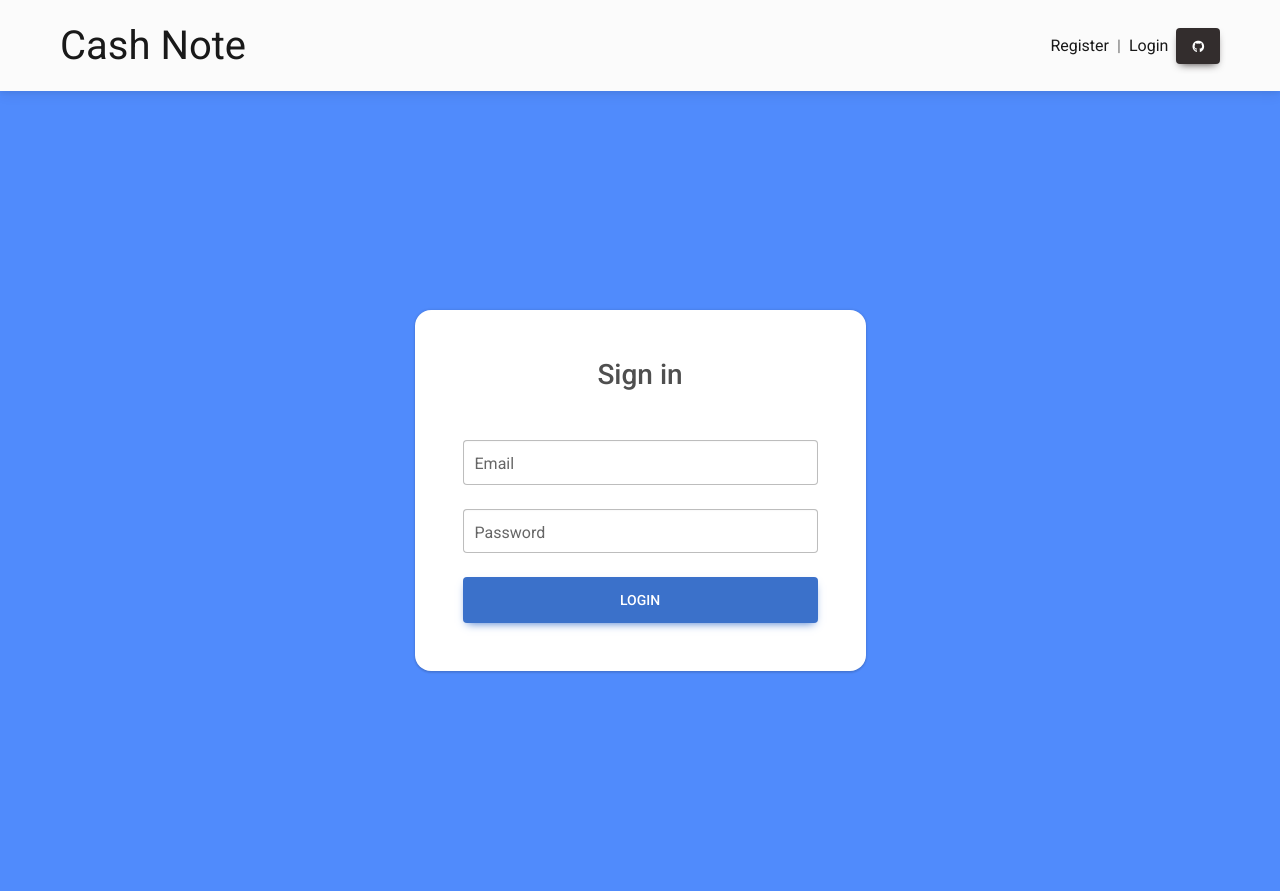
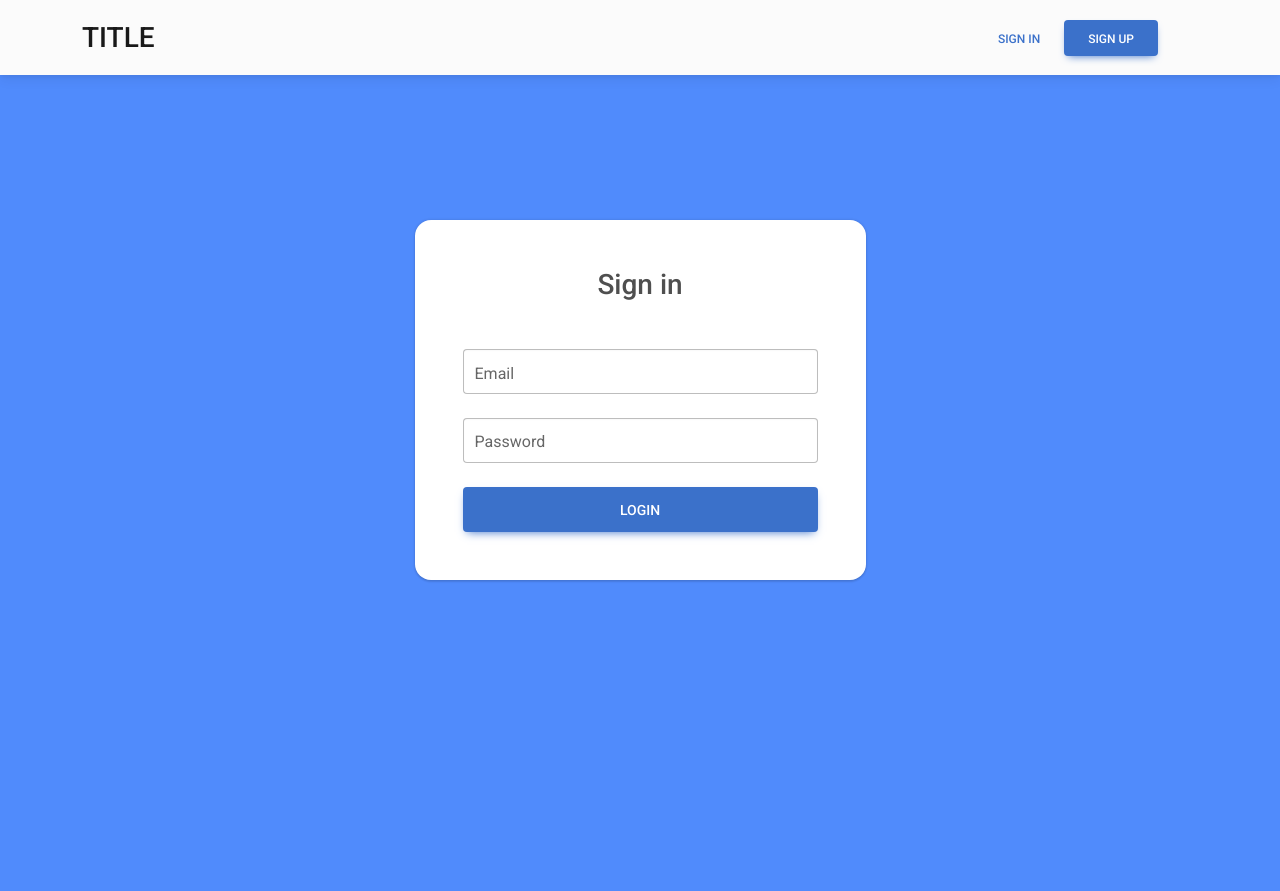
Before and after one commit to TatsumiVE/cash-book, a PHP site: page /auth/login.php in a window 1280 px wide. After the commit the page ends 582 px from the top, so only its background shows below. Run offline with PHP 8.4, Linux system fonts and the light colour scheme; some libraries are stand-ins or nearby versions.

Commit message:
add some style

```diff
--- a/auth/login.php
+++ b/auth/login.php
@@ -2,82 +2,64 @@
 
 require("../database.php");
 
-  if(isset($_SESSION['user'])){
+if (isset($_SESSION['user'])) {
   header('location: /');
   exit();
 }
 
 
 $errors = [];
-  if(isset($_POST['email'])&&($_POST['password'])){
+if (isset($_POST['email']) && ($_POST['password'])) {
   $email = $_POST['email'];
   $password = $_POST['password'];
 
-    if(strlen($email) > 0 && filter_var($email, FILTER_VALIDATE_EMAIL)
+  if (
+    strlen($email) > 0 && filter_var($email, FILTER_VALIDATE_EMAIL)
     && strlen($password) > 0
-    ){
-      $query = sprintf("SELECT * FROM user WHERE email = '%s'",mysqli_real_escape_string($conn, $email));
+  ) {
+    $query = sprintf("SELECT * FROM user WHERE email = '%s'", mysqli_real_escape_string($conn, $email));
 
     $result = mysqli_query($conn, $query);
-      if(!$result){
-        $errors['body']= "Errors when select the data.";
-      }else{
+    if (!$result) {
+      $errors['body'] = "Errors when select the data.";
+    } else {
       $row = mysqli_fetch_assoc($result);
-        if(!empty($row)){
-          if(password_verify( $password,$row['password'])){
+      if (!empty($row)) {
+        if (password_verify($password, $row['password'])) {
           var_dump($_SESSION);
+
           login([
             'id' => $row['user_id'],
             'email' => $email,
+            'name' => $row['username'],
           ]);
           header('location: /');
 
           exit();
-          }else{
-            $errors['body']= "Enter valid email and password.";
+        } else {
+          $errors['body'] = "Enter valid email and password.";
         }
-        }else{
-            $errors['body']= "Enter valid email and password.";
+      } else {
+        $errors['body'] = "Enter valid email and password.";
       }
     }
-    }else{
+  } else {
     $errors['body'] = "Enter valid email and password.";
   }
 }
 
 ?>
 
-<!doctype html>
-<html lang="en">
-  <head>
-    <meta charset="utf-8">
-    <meta name="viewport" content="width=device-width, initial-scale=1">
-    <title>Login</title>
-    <link
-  href="https://cdnjs.cloudflare.com/ajax/libs/font-awesome/6.0.0/css/all.min.css"
-  rel="stylesheet"
-/>
-<!-- Google Fonts -->
-<link
-  href="https://fonts.googleapis.com/css?family=Roboto:300,400,500,700&display=swap"
-  rel="stylesheet"
-/>
-<!-- MDB -->
-<link
-  href="https://cdnjs.cloudflare.com/ajax/libs/mdb-ui-kit/6.2.0/mdb.min.css"
-  rel="stylesheet"
-/>
-  </head>
-  <body>
-  <?php require("../navbar.php");?>
 
-  <section class="vh-100" style="background-color: #508bfc;">
+<?php require("../navbar.php"); ?>
+
+<section class="vh-100 " style="background-color: #508bfc;">
   <div class="container py-5 h-100">
     <div class="row d-flex justify-content-center align-items-center h-100">
       <div class="col-12 col-md-8 col-lg-6 col-xl-5">
         <div class="card shadow-2-strong" style="border-radius: 1rem;">
           <div class="card-body p-5 text-center">
-            <form  method="post">
+            <form method="post">
               <h3 class="mb-5">Sign in</h3>
 
               <div class="form-outline mb-4">
@@ -92,20 +74,18 @@ require("../database.php");
 
               <button class="btn btn-primary btn-lg btn-block" type="submit">Login</button>
             </form>
-            <?php if(!empty($errors)) :?>
+            <?php if (!empty($errors)) : ?>
               <div class="text-center">
                 <?= $errors['body'] ?>
               </div>
-              <?php endif;?>
+            <?php endif; ?>
           </div>
         </div>
       </div>
     </div>
   </div>
 </section>
-<script
-  type="text/javascript"
-  src="https://cdnjs.cloudflare.com/ajax/libs/mdb-ui-kit/6.2.0/mdb.min.js"
-></script>
+<script type="text/javascript" src="https://cdnjs.cloudflare.com/ajax/libs/mdb-ui-kit/6.2.0/mdb.min.js"></script>
 </body>
+
 </html>
--- a/header.php
+++ b/header.php
@@ -1,32 +1,19 @@
 <!DOCTYPE html>
 <html lang="en">
+
 <head>
   <meta charset="UTF-8">
   <meta http-equiv="X-UA-Compatible" content="IE=edge">
   <meta name="viewport" content="width=device-width, initial-scale=1.0">
   <title>Document</title>
-    <!-- Font Awesome -->
-<link
-  href="https://cdnjs.cloudflare.com/ajax/libs/font-awesome/6.0.0/css/all.min.css"
-  rel="stylesheet"
-/>
-<!-- Google Fonts -->
-<link
-  href="https://fonts.googleapis.com/css?family=Roboto:300,400,500,700&display=swap"
-  rel="stylesheet"
-/>
-<!-- MDB -->
-<link
-  href="https://cdnjs.cloudflare.com/ajax/libs/mdb-ui-kit/6.2.0/mdb.min.css"
-  rel="stylesheet"
-/>
+  <!-- Font Awesome -->
+  <link href="https://cdnjs.cloudflare.com/ajax/libs/font-awesome/6.0.0/css/all.min.css" rel="stylesheet" />
+  <!-- Google Fonts -->
+  <link href="https://fonts.googleapis.com/css?family=Roboto:300,400,500,700&display=swap" rel="stylesheet" />
+  <!-- MDB -->
+  <link href="https://cdnjs.cloudflare.com/ajax/libs/mdb-ui-kit/6.2.0/mdb.min.css" rel="stylesheet" />
+  <!-- MDB -->
+  <script type="text/javascript" src="https://cdnjs.cloudflare.com/ajax/libs/mdb-ui-kit/6.2.0/mdb.min.js"></script>
 </head>
+
 <body>
-
-<!-- MDB -->
-<script
-  type="text/javascript"
-  src="https://cdnjs.cloudflare.com/ajax/libs/mdb-ui-kit/6.2.0/mdb.min.js"
-></script>
-</body>
-</html>
--- a/navbar.php
+++ b/navbar.php
@@ -2,43 +2,58 @@
 require('header.php');
 ?>
 <!-- Navbar -->
-<nav class="navbar navbar-expand-lg navbar-light bg-light">
+<nav class="navbar fixed-top navbar-expand-lg navbar-light bg-light p-3">
   <!-- Container wrapper -->
-  <div class="container-fluid">
+  <div class="container">
     <!-- Navbar brand -->
-    <a class="navbar-brand fs-1 ms-5" href="/">
-          Cash Note
-    </a>
-      <div class="d-flex align-items-center me-5">
-      <?php if($_SESSION['user']['email'] ?? false): ?>
-        <span class="navbar-text me-2">
-          <?= $_SESSION['user']['email'] ?>
-        </span>
-        <span class="navbar-text me-2">
-          <a href="/logout">Logout</a>
-        </span>
-        <?php else: ?>
-        <span class="navbar-text me-2">
-          <a href="/register">Register</a>
-        </span>
-        <span class="navbar-text me-2">
-          |
-        </span>
-        <span class="navbar-text me-2">
-          <a href="/login">Login</a>
-        </span>
+    <span class="navbar-brand mb-0 fs-3 h1">TITLE</span>
+    <!-- Collapsible wrapper -->
+    <div class="d-flex align-items-center justify-content-end">
+
+
+      <div class="d-flex align-items-center pe-4">
+        <?php if ($_SESSION['user']['email'] ?? false) : ?>
+          <p style="margin: 0 15px; "><?= $_SESSION['user']['name'] ?></p>
+          <div class="dropdown">
+            <a class="nav-link dropdown-toggle" href="#" id="navbarDropdown" role="button" data-mdb-toggle="dropdown" aria-expanded="false">
+              <i class="fas fa-user fa-lg"></i>
+            </a>
+            <ul class="dropdown-menu" aria-labelledby="navbarDropdown">
+              <li>
+                <a class="dropdown-item" href="/" disabled><?= $_SESSION['user']['email'] ?></a>
+              </li>
+              <li>
+                <hr class="dropdown-divider" />
+              </li>
+              <li>
+                <a class="dropdown-item" href="/income">Add income</a>
+              </li>
+              <li>
+                <a class="dropdown-item" href="/expense">Add expense</a>
+              </li>
+              <li>
+                <hr class="dropdown-divider" />
+              </li>
+              <li>
+                <a class="dropdown-item" href="/logout">Sign out</a>
+              </li>
+            </ul>
+          </div>
+        <?php else : ?>
+          <a href="/login">
+            <button type="button" class="btn btn-link px-3 me-2">
+              Sign in
+            </button>
+          </a>
+          <a href="/register">
+            <button type="button" class="btn btn-primary me-3">
+              Sign up
+            </button>
+          </a>
         <?php endif; ?>
-        <a
-          class="btn btn-dark px-3"
-          href="https://github.com/mdbootstrap/mdb-ui-kit"
-          role="button"
-          ><i class="fab fa-github"></i
-        ></a>
       </div>
     </div>
     <!-- Collapsible wrapper -->
-
   </div>
-  <!-- Container wrapper -->
 </nav>
 <!-- Navbar -->
```
Also changed, not shown: cash/expense/expense.php (+8 -13 lines), cash/income/income.php (+10 -13 lines), function.php (+5 -4 lines), home.php (+33 -34 lines), register.php (+33 -61 lines). Lines whose indentation alone changed are shown as unchanged.
